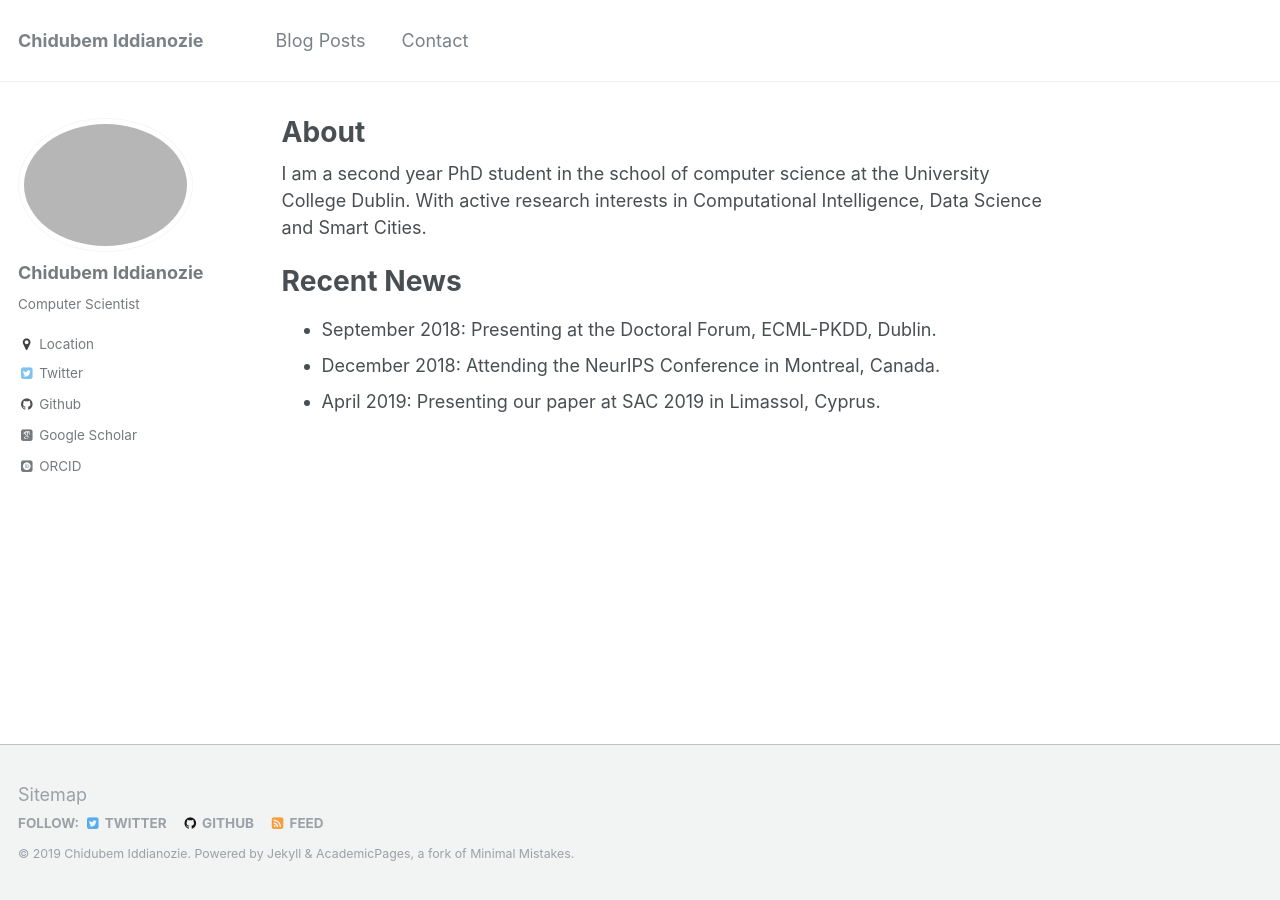
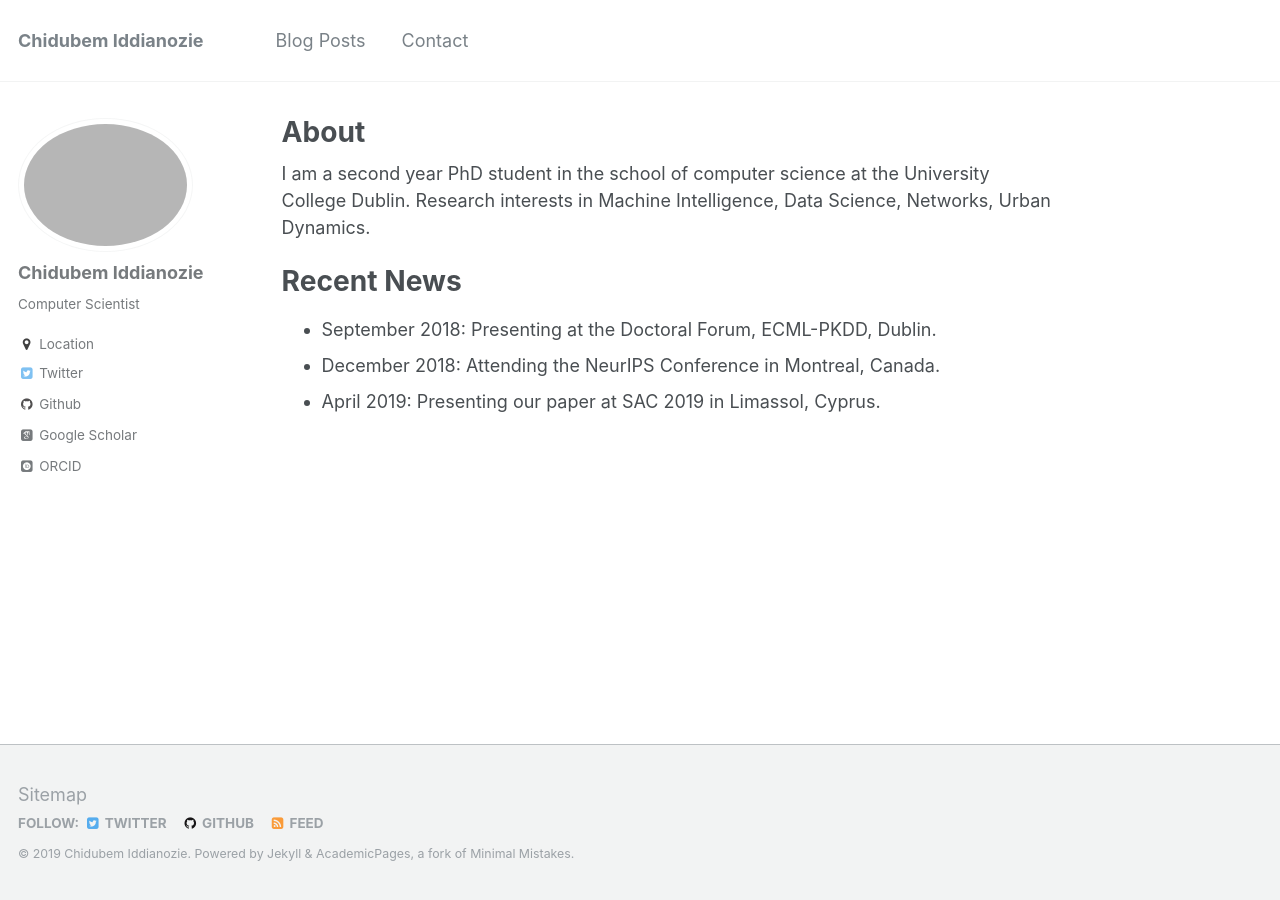
Before and after one commit to chiddianozie/chidubem-iddianozie, a Jekyll site: the page built from _pages/about.md, in a window 1280 px wide. Built offline with Jekyll 4.4.1, drawn with Linux system fonts in a browser that asks for light colours; some web fonts are replaced.

Commit message:
edited about

```diff
--- a/_pages/about.md
+++ b/_pages/about.md
@@ -8,7 +8,7 @@ redirect_from:
   - /about.html
 ---
 
-I am a second year PhD student in the school of computer science at the University College Dublin. With active research interests in Computational Intelligence, Data Science and Smart Cities.
+I am a second year PhD student in the school of computer science at the University College Dublin. Research interests in Machine Intelligence, Data Science,  Networks, Urban Dynamics.
 
 
 # Recent News
```
